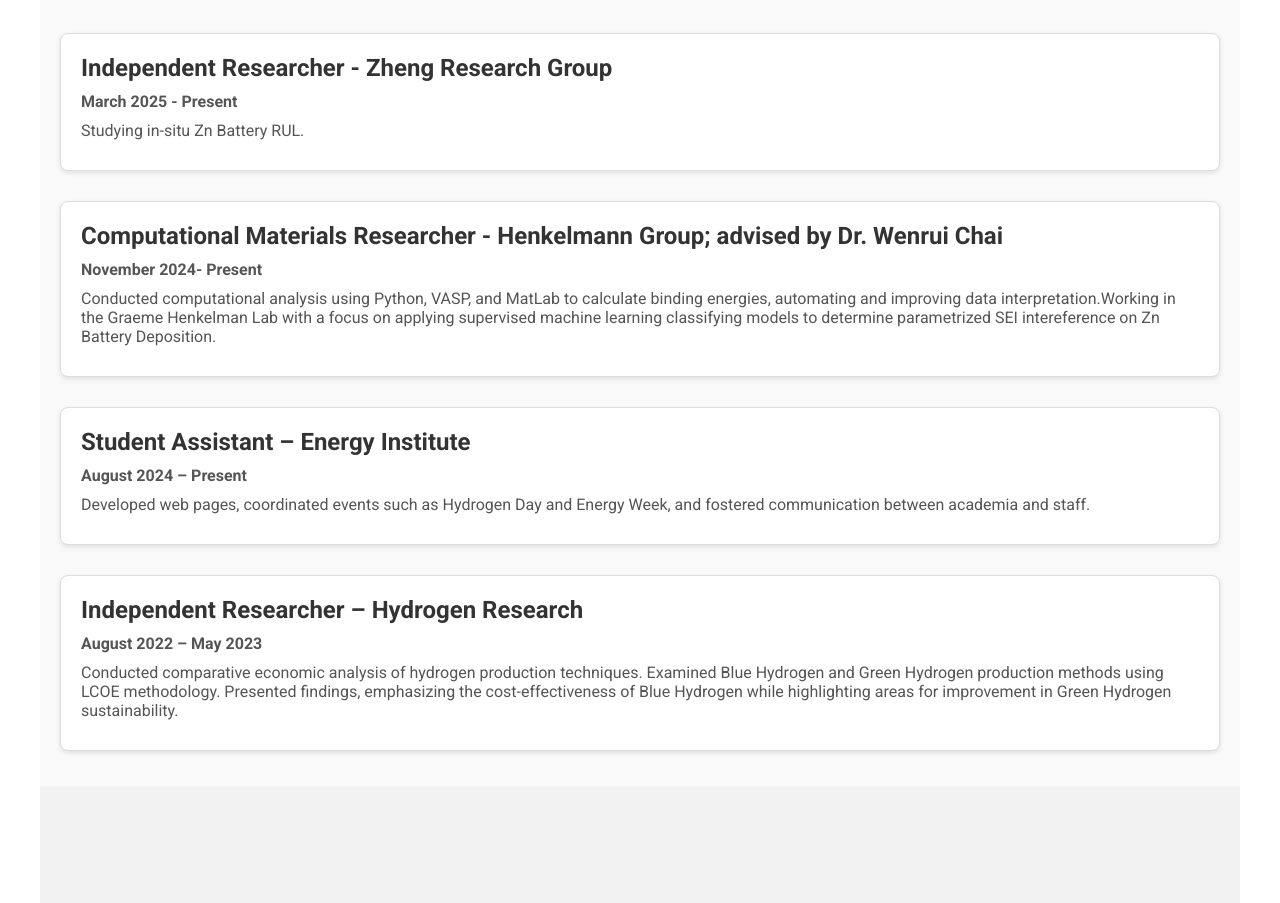
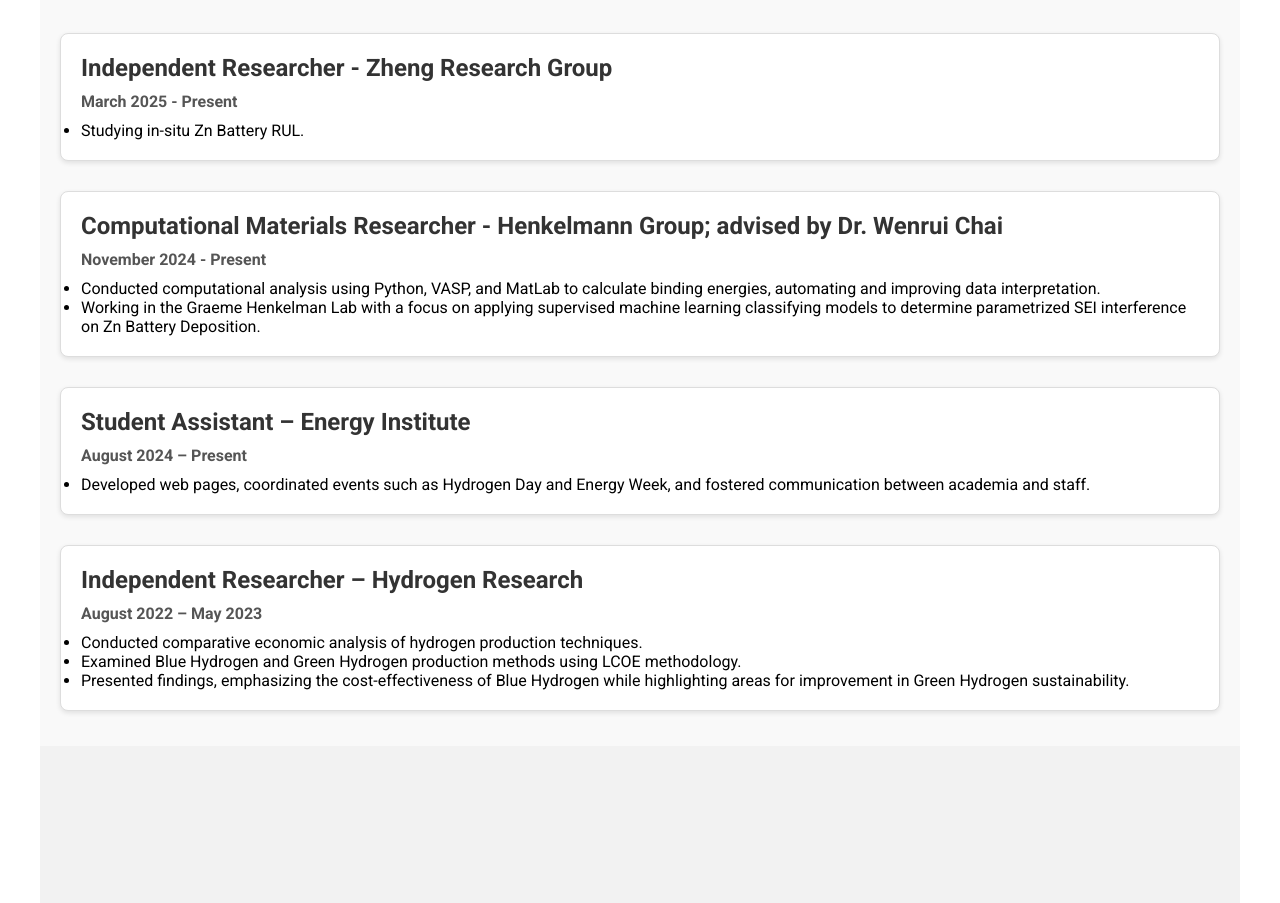
Before and after one commit to AchyutN/AchyutN, a plain HTML site: page index.html in a window 1280 px wide. Shown: the part 900-1803 px from the top of the page. Drawn offline with Linux system fonts and the light colour scheme.

Commit message:
Update index.html
bullet points

```diff
--- a/index.html
+++ b/index.html
@@ -51,32 +51,47 @@
 
      <section id="experience">
     <h2>Experience</h2>
+
     <!-- Zheng Researcher-->
     <div class="experience-card">
         <h3>Independent Researcher - Zheng Research Group</h3>
         <p><strong>March 2025 - Present</strong></p>
-                <p>Studying in-situ Zn Battery RUL.</p>
+        <ul>
+            <li>Studying in-situ Zn Battery RUL.</li>
+        </ul>
     </div>
+
     <!--Computational Materials Researcher-->
     <div class="experience-card">
-                <h3>Computational Materials Researcher - Henkelmann Group; advised by Dr. Wenrui Chai </h3>
-                <p><strong>November 2024- Present</strong></p>
-                <p>Conducted computational analysis using Python, VASP, and MatLab to calculate binding energies, automating and improving data interpretation.Working in the Graeme Henkelman Lab with a focus on applying supervised machine learning classifying models to determine parametrized SEI intereference on Zn Battery Deposition.</p>
+        <h3>Computational Materials Researcher - Henkelmann Group; advised by Dr. Wenrui Chai</h3>
+        <p><strong>November 2024 - Present</strong></p>
+        <ul>
+            <li>Conducted computational analysis using Python, VASP, and MatLab to calculate binding energies, automating and improving data interpretation.</li>
+            <li>Working in the Graeme Henkelman Lab with a focus on applying supervised machine learning classifying models to determine parametrized SEI interference on Zn Battery Deposition.</li>
+        </ul>
     </div>
+
     <!--Energy Institute Card-->
     <div class="experience-card">
         <h3>Student Assistant – Energy Institute</h3>
         <p><strong>August 2024 – Present</strong></p>
-                <p>Developed web pages, coordinated events such as Hydrogen Day and Energy Week, and fostered communication between academia and staff.</p>
+        <ul>
+            <li>Developed web pages, coordinated events such as Hydrogen Day and Energy Week, and fostered communication between academia and staff.</li>
+        </ul>
     </div>
 
     <!--Hydrogen Research-->
     <div class="experience-card">
         <h3>Independent Researcher – Hydrogen Research</h3>
         <p><strong>August 2022 – May 2023</strong></p>
-                <p>Conducted comparative economic analysis of hydrogen production techniques. Examined Blue Hydrogen and Green Hydrogen production methods using LCOE methodology. Presented findings, emphasizing the cost-effectiveness of Blue Hydrogen while highlighting areas for improvement in Green Hydrogen sustainability.</p>
+        <ul>
+            <li>Conducted comparative economic analysis of hydrogen production techniques.</li>
+            <li>Examined Blue Hydrogen and Green Hydrogen production methods using LCOE methodology.</li>
+            <li>Presented findings, emphasizing the cost-effectiveness of Blue Hydrogen while highlighting areas for improvement in Green Hydrogen sustainability.</li>
+        </ul>
     </div>
 </section>
+
 
 
         <section id="projects">
```
Lines whose indentation alone changed are shown as unchanged.
